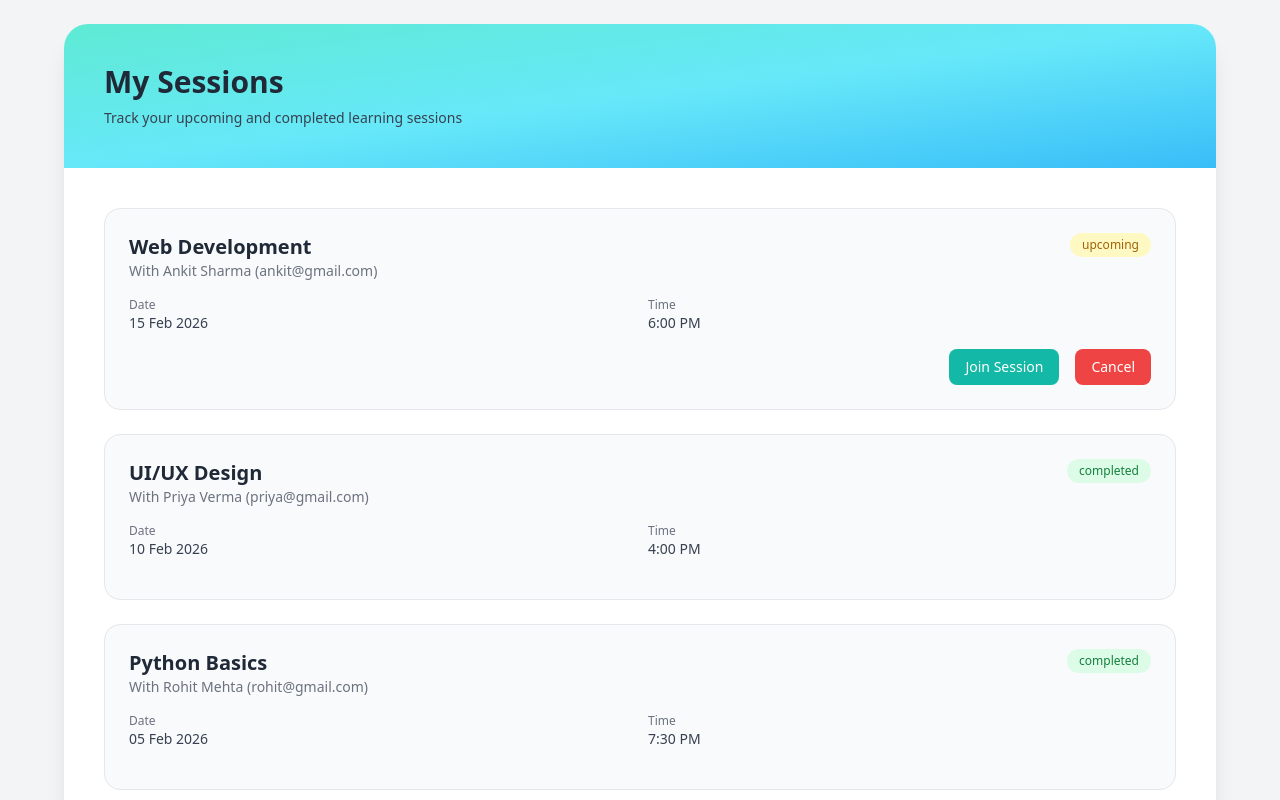
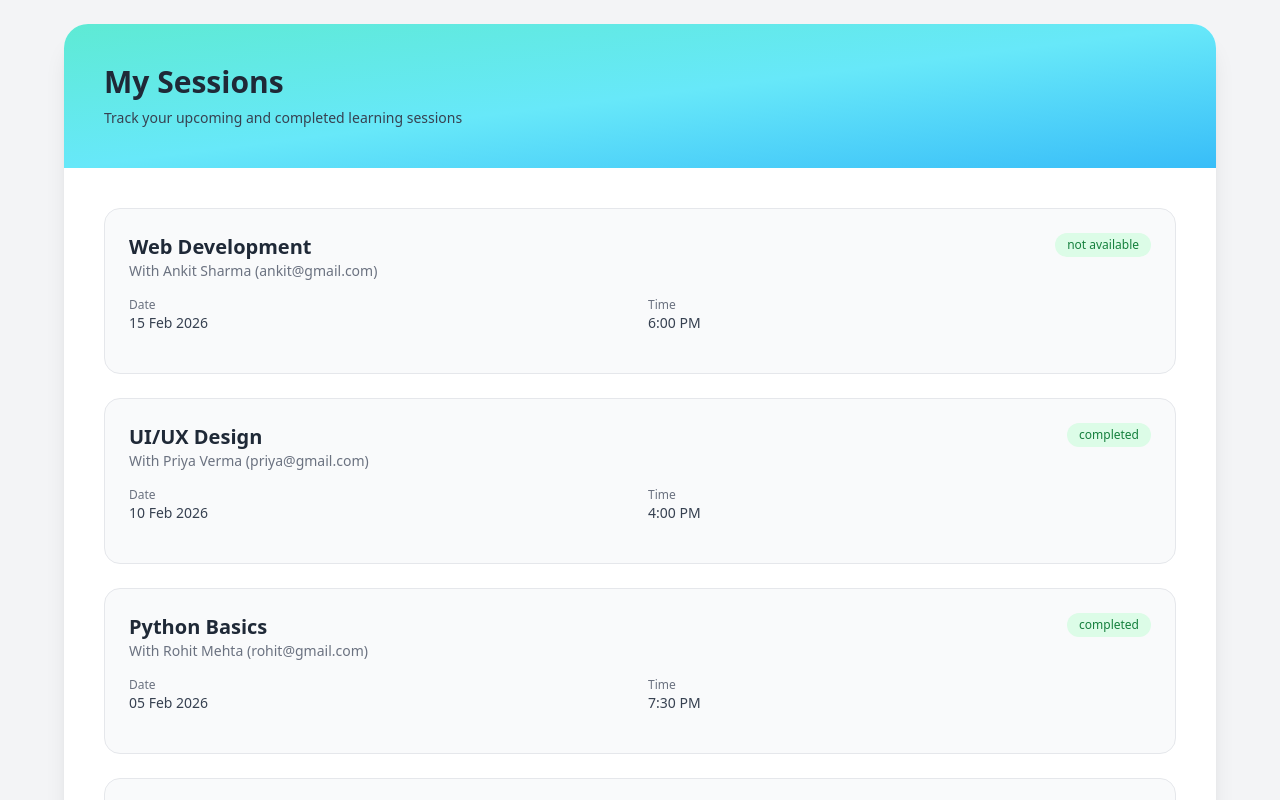
Before and after one commit to palaksingh-06/skill_swap, a React app in the folder frontend/: page /sessions in a window 1280 px wide. Shown: the top 800 px of the page. Built offline with nearby package versions, Linux system fonts and the light colour scheme; the HTML template or start-up script is replaced by a standard one.

Commit message:
no required change

```diff
--- a/frontend/src/pages/Sessions.jsx
+++ b/frontend/src/pages/Sessions.jsx
@@ -9,7 +9,7 @@ const Sessions = () => {
       skill: "Web Development",
       date: "15 Feb 2026",
       time: "6:00 PM",
-      status: "upcoming",
+      status: "not available",
     },
     {
       id: 2,
```
